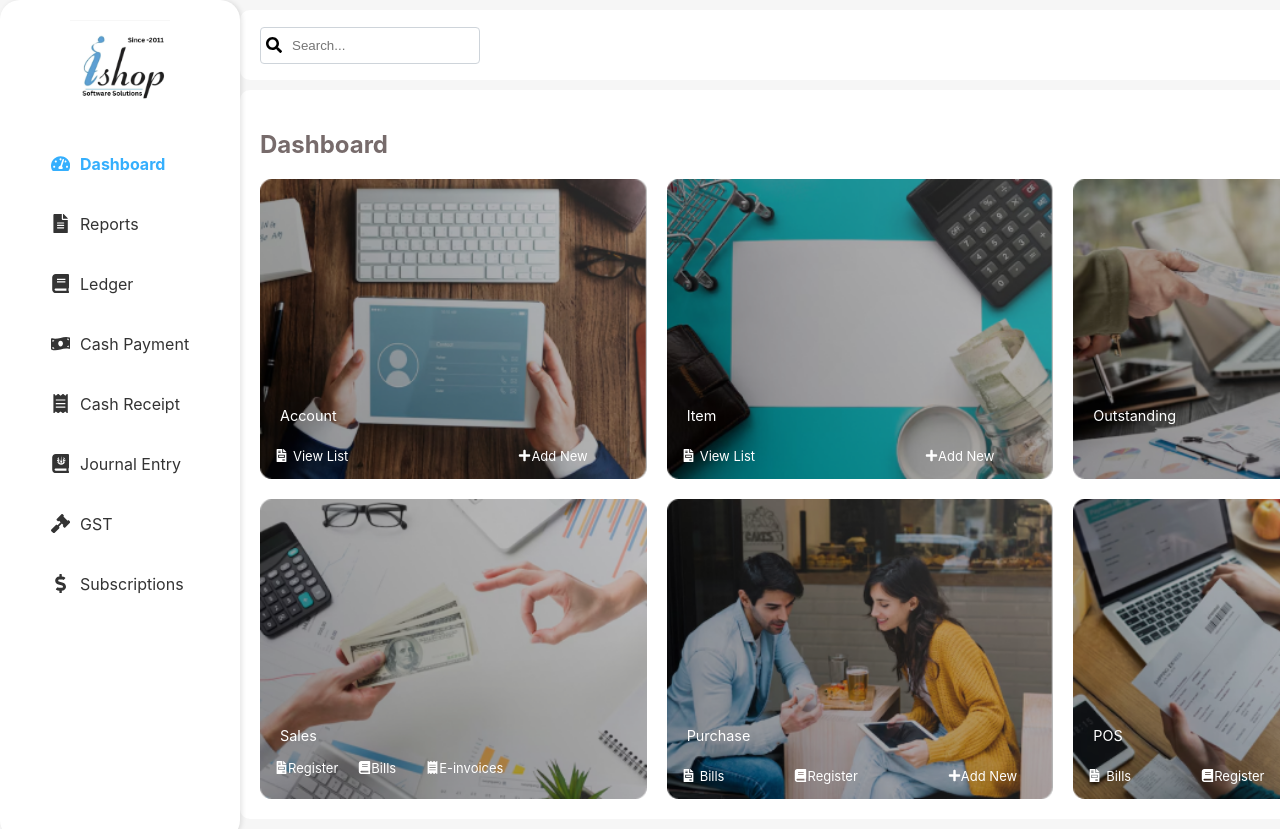
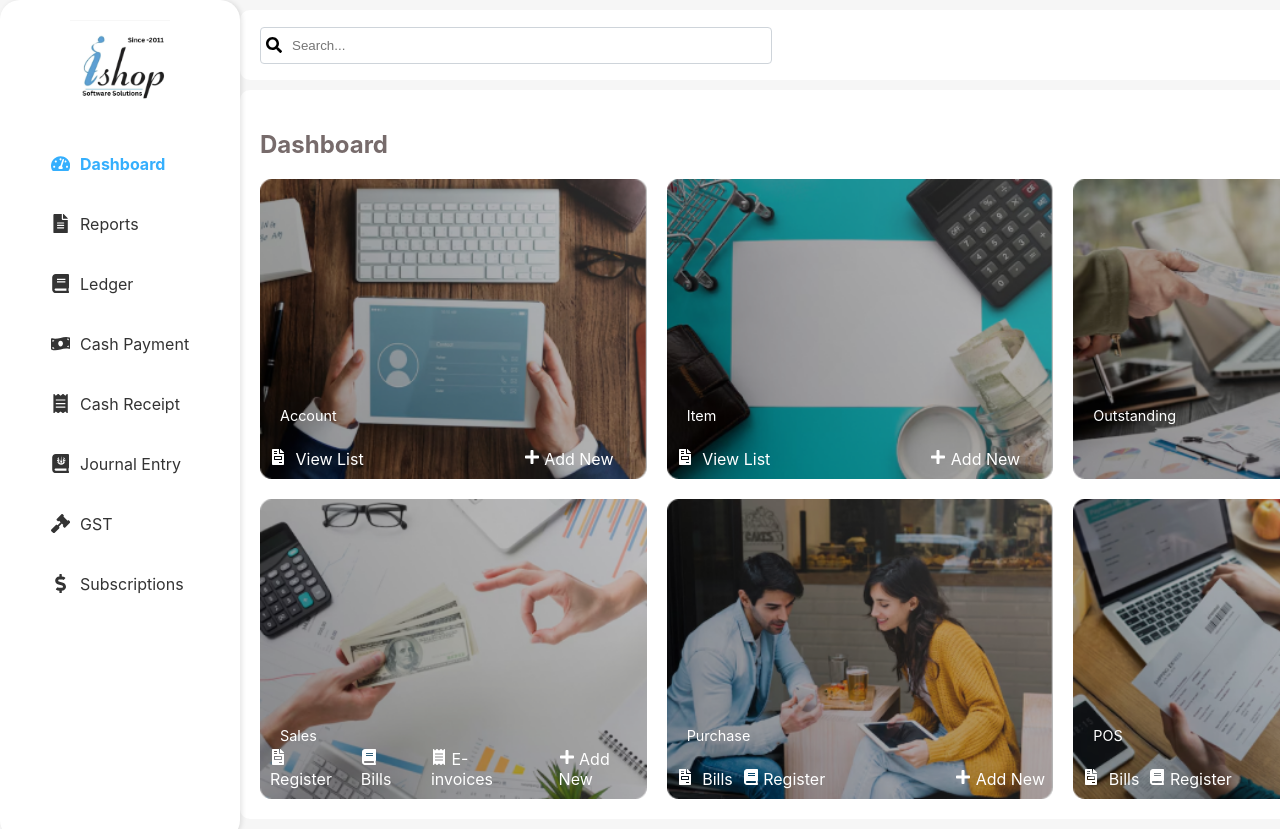
Before and after one commit to Ishop-software/iShopBillingSoftware, a React (Create React App) app: page / in a window 1280 px wide. Shown: the top 829 px of the page. Built offline with nearby package versions, Linux system fonts and the light colour scheme.

Commit message:
image add in this folder

```diff
--- a/src/Pages/homesite/homesite.css
+++ b/src/Pages/homesite/homesite.css
@@ -128,81 +128,31 @@
     display: flex;
     gap: 10px;
   }
-  .view-list, .view-register, .e-invoices, .add-new ,.add-newS,.add-newF,.view-registerF,.view-listT,.view-registerT,.e-invoices1,.add-new2 {
-    display: flex;
-    align-items: center;
-    color: white;
-    padding: 5px;
-    border-radius: 1px;
-    cursor: pointer;
-    font-size: small;
-  }
-
-  .view-list {
+ .view-list, .add-newS{
   color: white;
  }
-
-  .view-register {
+ .add-newS{
+  margin-left: 150px;
+ }
+ .view-listT , .view-registerT,.e-invoices1, .add-newT{
   color: white;
-    margin-left: 30px;
-
  }
-
-  .e-invoices {
-    color: white;
+ .add-newT{
+  margin-left: 20px;
+ }
+ .e-invoices1{
   margin-left: 10px;
  }
-
-  .add-new {
+ .view-registerF, .add-newF{
   color: white;
-    margin-left: 10px;
  }
-  .add-newS{
-    color: white;
-    margin-left: 150px;
-
+ .view-listF{
+  margin-left: 100px;
  }
  .add-newF{
-    color: white;
-    margin-left: 70px;
-
+  margin-left: 120px;
+  white-space: nowrap;
  }
-  .view-registerF{
-    margin-left:50px ;
-  }
-  .view-registerT{
-     margin-right: 10px;
-    /* margin-left: 50px; */
-  }
-
-
-  .e-invoices1{
-    margin-right: 200px;
-    white-space: nowrap;
-    color: white;
-  }
-  .add-newT {
-    display: flex;
-    align-items: center;
-    color: white;
-    padding: 5px;
-    border-radius: 1px;
-    cursor: pointer;
-    font-size: small;
-    margin-right: 10px; /* Adjust margin-right as needed */
-  }
-
-  .add-newT .icon {
-    margin-right: 5px; /* Space between icon and text */
-  }
-
-  .add-newT:hover {
-    background-color: #cfe1ec;
-    padding: 5px;
-    border-radius: 5px;
-  }
-
-
 
   .view-list:hover, .view-register:hover, .e-invoices:hover, .add-new:hover , .add-newF:hover, .add-newS:hover, .view-registerF:hover ,.add-new2:hover,.view-listT:hover,.view-registerT:hover,.e-invoices1:hover {
     background-color: #cfe1ec;
@@ -236,6 +186,7 @@
     border-radius: 4px;
     padding: 5px;
     background-color: #fff;
+    width: 500px;
   }
 
   .search-icon {
```
Lines whose indentation alone changed are shown as unchanged.
